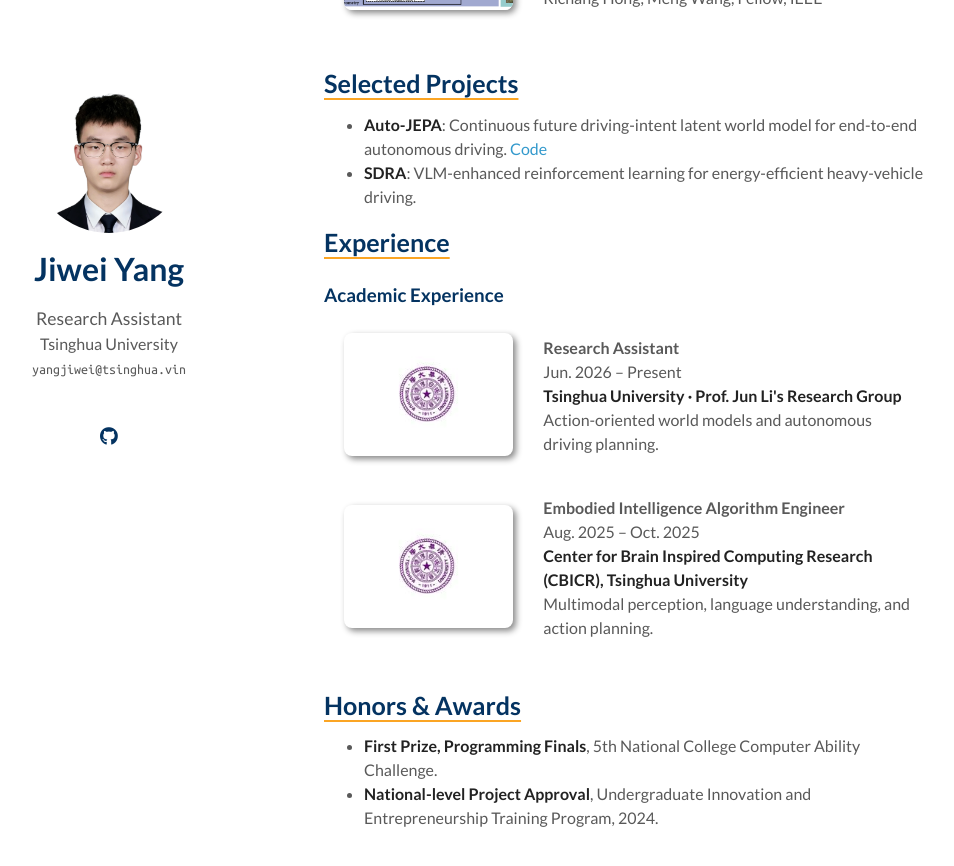
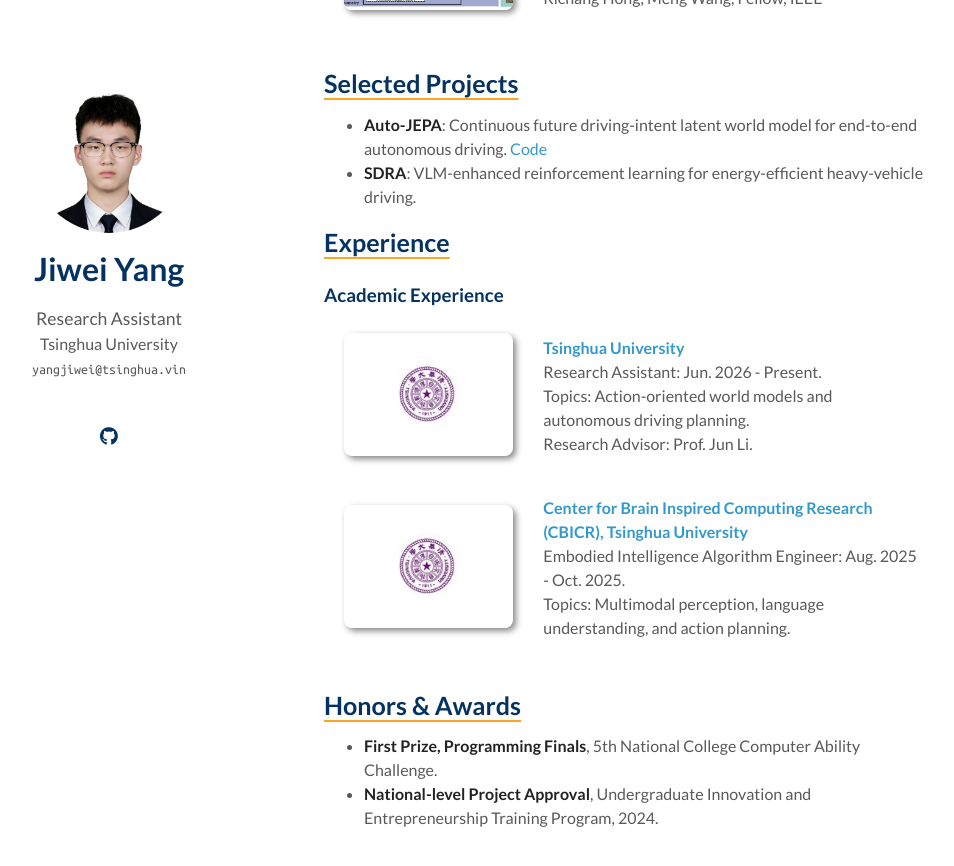
Before and after one commit to NoctYang/NoctYang.github.io, a Jekyll site: the page built from index.md, in a window 1280 px wide and 900 px high, scrolled down 1646 px. Shown: the top 866 px of the window, without its empty margins (186-1140 px from the left). Built offline with Jekyll 4.4.1, drawn with Linux system fonts in a browser that asks for light colours; a style sheet for code colours, icons or effects is not loaded; our own code applies the rules of GitHub Pages for plain Markdown files.

Commit message:
Match reference Experience typography and metadata

```diff
--- a/_includes/experience.md
+++ b/_includes/experience.md
@@ -12,9 +12,9 @@
     <img src="./assets/tsinghua.svg" class="teaser img-fluid z-depth-1" alt="Tsinghua University">
   </div>
   <div class="col-sm-9" style="position: relative;padding-right: 15px;padding-left: 20px;">
-    <div class="title">Research Assistant</div>
-    <div class="time">Jun. 2026 – Present</div>
-    <div class="description"><strong>Tsinghua University · Prof. Jun Li's Research Group</strong><br>Action-oriented world models and autonomous driving planning.</div>
+    <div class="title"><a href="https://www.tsinghua.edu.cn/en/">Tsinghua University</a></div>
+    <div class="time">Research Assistant: Jun. 2026 - Present.</div>
+    <div class="description">Topics: Action-oriented world models and autonomous driving planning.<br>Research Advisor: Prof. Jun Li.</div>
   </div>
 </div>
 </li>
@@ -26,9 +26,9 @@
     <img src="./assets/tsinghua.svg" class="teaser img-fluid z-depth-1" alt="Tsinghua University">
   </div>
   <div class="col-sm-9" style="position: relative;padding-right: 15px;padding-left: 20px;">
-    <div class="title">Embodied Intelligence Algorithm Engineer</div>
-    <div class="time">Aug. 2025 – Oct. 2025</div>
-    <div class="description"><strong>Center for Brain Inspired Computing Research (CBICR), Tsinghua University</strong><br>Multimodal perception, language understanding, and action planning.</div>
+    <div class="title"><a href="https://www.cbicr.tsinghua.edu.cn/">Center for Brain Inspired Computing Research (CBICR), Tsinghua University</a></div>
+    <div class="time">Embodied Intelligence Algorithm Engineer: Aug. 2025 - Oct. 2025.</div>
+    <div class="description">Topics: Multimodal perception, language understanding, and action planning.</div>
   </div>
 </div>
 </li>
```
